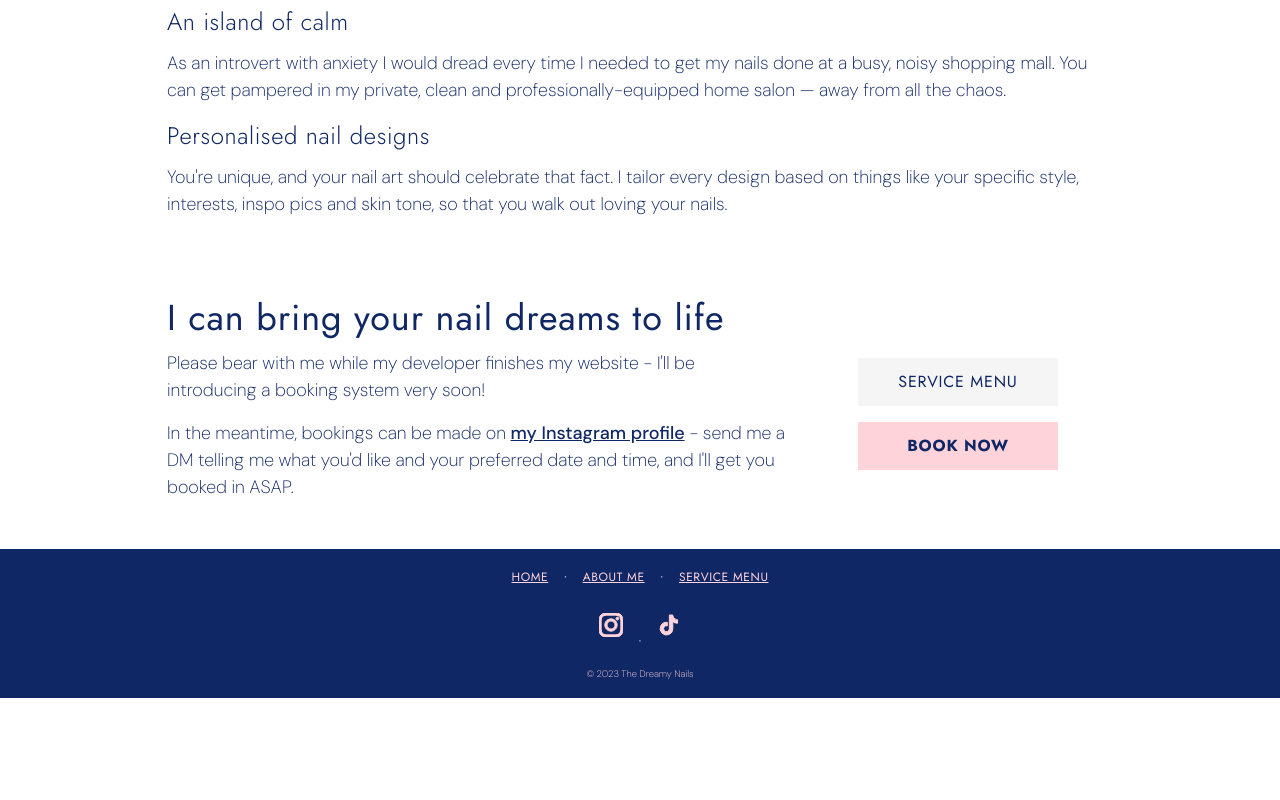
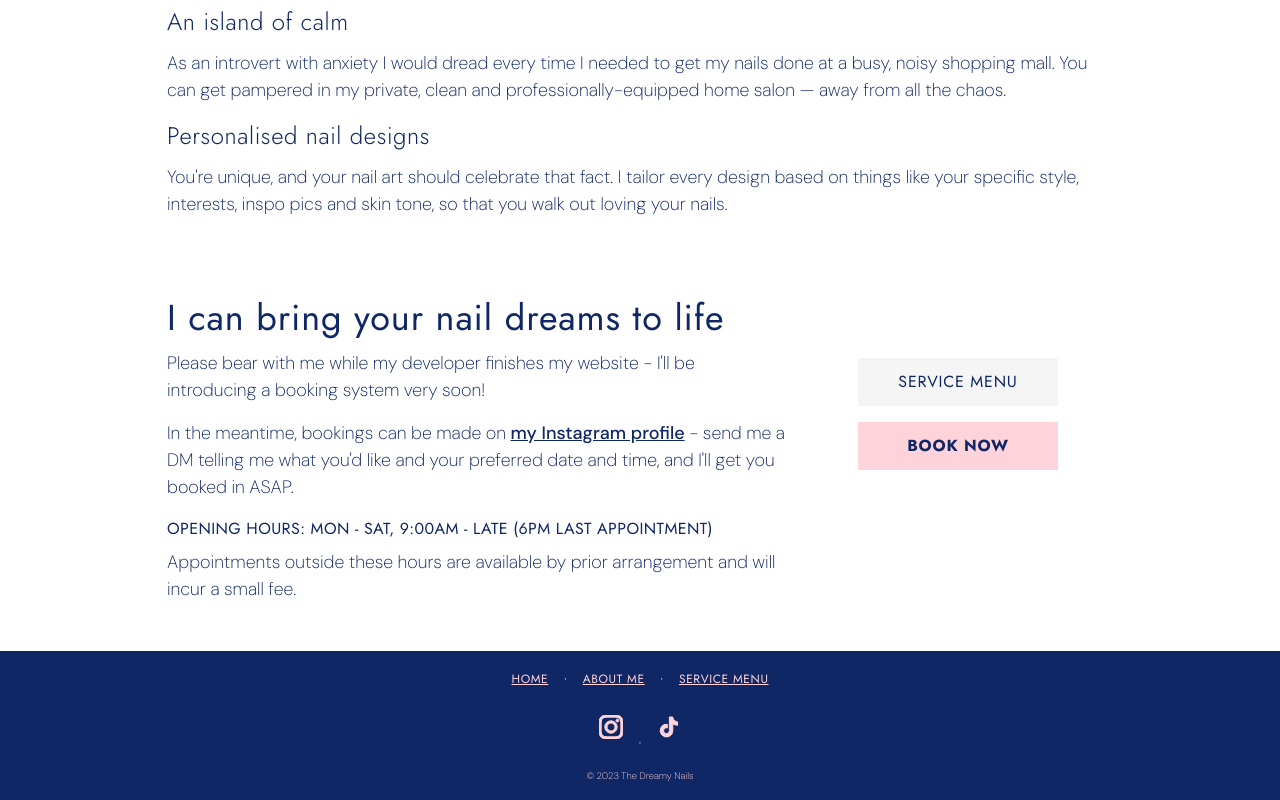
Before and after one commit to ddembo/tdn-web-next, a Next.js app: page /about in a window 1280 px wide. Shown: the part 1297-2097 px from the top of the page. Before the commit the page ends 1995 px from the top, so only its background shows below. Built offline with nearby package versions, Linux system fonts and the light colour scheme; no server answers.

Commit message:
add availability to CTA section (#3)

```diff
--- a/components/SiteCTASection/SiteCTASection.tsx
+++ b/components/SiteCTASection/SiteCTASection.tsx
@@ -1,5 +1,5 @@
 import Section from '@/components/Section/Section';
-import { H2 } from '@/components/Heading/Heading';
+import { H2, H3 } from '@/components/Heading/Heading';
 import ButtonLink from '@/components/ButtonLink/ButtonLink';
 import Link from 'next/link';
 
@@ -20,6 +20,8 @@ export default function SiteCTASection() {
             a DM telling me what you&apos;d like and your preferred date and time, and I&apos;ll get
             you booked in ASAP.
           </p>
+          <H3 variant='h4'>Opening hours: Mon - Sat, 9:00am - late (6pm last appointment)</H3>
+          <p>Appointments outside these hours are available by prior arrangement and will incur a small fee.</p>
         </Section.Column>
         <Section.Column>
           <ul className="self-center flex flex-col items-stretch w-full p-0 my-0 list-none">
```
Also changed, not shown: 1 other file (tests, documents, lock files or other folders).
